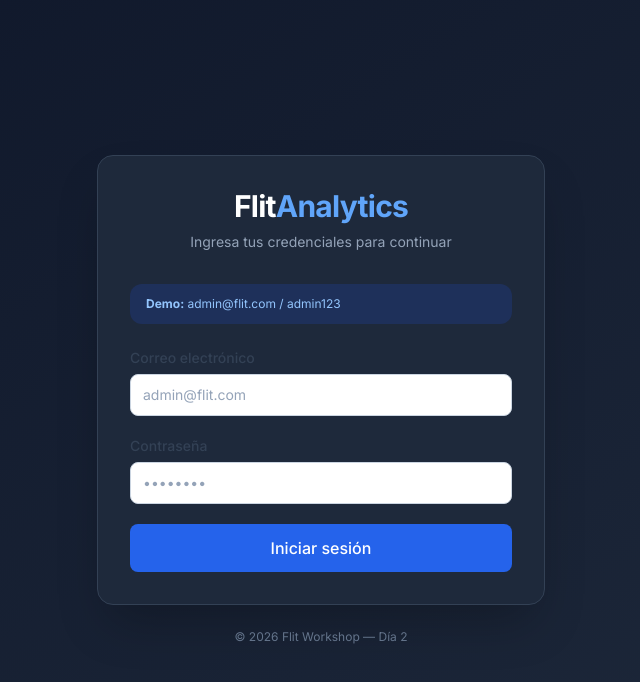
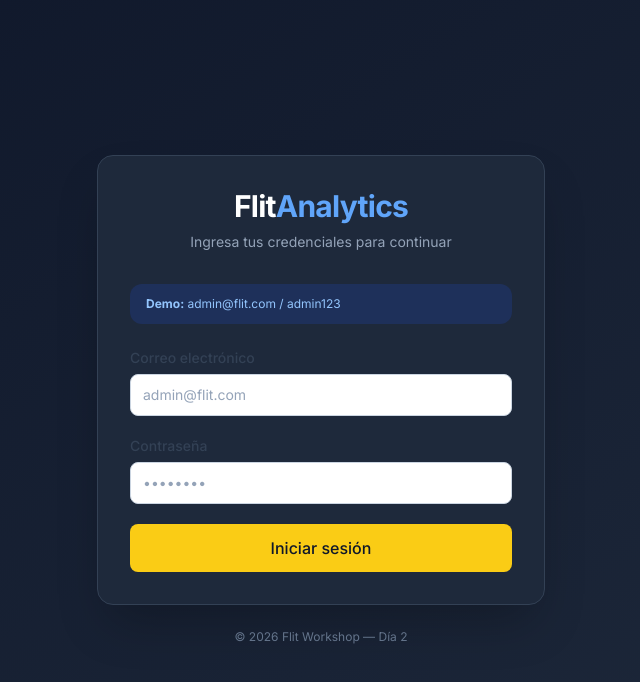
Before and after one commit to DanielMejia2037/Repositorio_antigrabity_local, a React (Vite) app in the folder Dashboard/: page /login in a window 1280 px wide. Shown: the top 682 px of the page, without its empty margins (319-959 px from the left). Built offline with nearby package versions, Linux system fonts and the light colour scheme.

Commit message:
feat(ui): change login button to yellow (warning variant)

```diff
--- a/Dashboard/src/components/atoms/Button.tsx
+++ b/Dashboard/src/components/atoms/Button.tsx
@@ -2,7 +2,7 @@ import { forwardRef, type ButtonHTMLAttributes, type ReactNode } from 'react';
 import { cn } from '@/lib/utils';
 import { Spinner } from './Spinner';
 
-type ButtonVariant = 'primary' | 'secondary' | 'ghost' | 'danger';
+type ButtonVariant = 'primary' | 'secondary' | 'ghost' | 'danger' | 'warning';
 type ButtonSize = 'sm' | 'md' | 'lg';
 
 interface ButtonProps extends ButtonHTMLAttributes<HTMLButtonElement> {
@@ -22,6 +22,8 @@ const variantClasses: Record<ButtonVariant, string> = {
     'bg-transparent text-slate-600 hover:bg-slate-100 focus-visible:ring-slate-400',
   danger:
     'bg-red-600 text-white hover:bg-red-700 focus-visible:ring-red-500',
+  warning:
+    'bg-yellow-400 text-slate-900 hover:bg-yellow-500 focus-visible:ring-yellow-400',
 };
 
 const sizeClasses: Record<ButtonSize, string> = {
--- a/Dashboard/src/components/organisms/LoginForm.tsx
+++ b/Dashboard/src/components/organisms/LoginForm.tsx
@@ -52,7 +52,7 @@ export function LoginForm() {
           {error}
         </p>
       )}
-      <Button type="submit" loading={loading} size="lg" className="w-full">
+      <Button type="submit" variant="warning" loading={loading} size="lg" className="w-full">
         Iniciar sesión
       </Button>
     </form>
```
Also changed, not shown: 6 other files (tests, documents, lock files or other folders).
